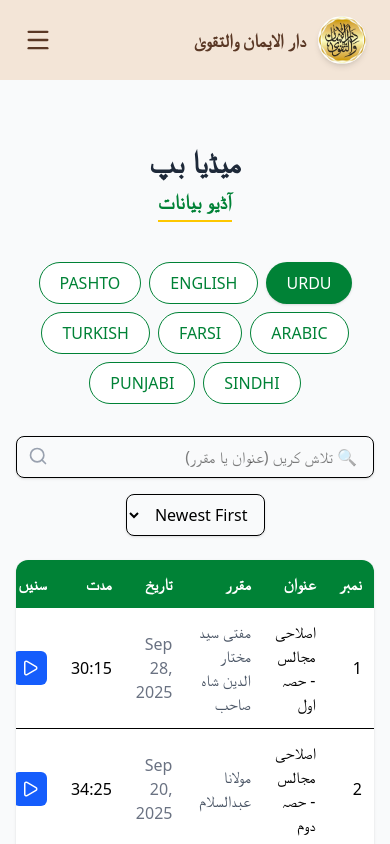
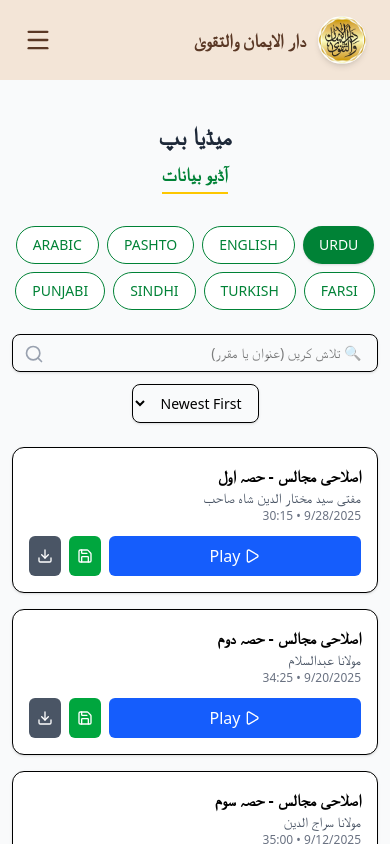
Before and after one commit to Ultimate-Hacker-1337/DET, a React (Vite) app: page /audiobayanaat in a window 390 px wide. Shown: the top 844 px of the page. Built offline with nearby package versions, Linux system fonts and the light colour scheme; a web font is replaced by a local one.

Commit message:
Updated feature XYZ

```diff
--- a/src/pages/Publication/AudioBayanaat.jsx
+++ b/src/pages/Publication/AudioBayanaat.jsx
@@ -103,26 +103,27 @@ export default function AudioBayanaat() {
   };
 
   return (
-    <div className="bg-gray-50 min-h-screen py-16 px-4 sm:px-6 lg:px-12">
-      <div className="max-w-6xl mx-auto text-center mb-10">
-        <h2 className="text-3xl md:text-4xl font-bold text-gray-800 mb-2">
+    <div className="bg-gray-50 min-h-screen py-10 px-3 sm:px-6 lg:px-12">
+      <div className="max-w-6xl mx-auto text-center mb-8">
+        <h2 className="text-2xl md:text-4xl font-bold text-gray-800 mb-2">
           میڈیا بپ
         </h2>
-        <p className="text-xl text-green-700 font-semibold border-b-2 border-yellow-400 inline-block pb-1">
+        <p className="text-lg md:text-xl text-green-700 font-semibold border-b-2 border-yellow-400 inline-block pb-1">
           آڈیو بیانات
         </p>
       </div>
 
       {/* Language Tabs */}
-      <div className="flex justify-center flex-wrap gap-2 mb-8">
+      <div className="flex justify-center flex-wrap gap-2 mb-6">
         {languages.map((lang) => (
           <button
             key={lang}
             onClick={() => setActiveLang(lang)}
-            className={`px-5 py-2 rounded-full transition font-medium ${activeLang === lang
+            className={`px-4 py-2 rounded-full text-sm md:text-base transition font-medium ${
+              activeLang === lang
                 ? "bg-green-700 text-white shadow"
                 : "bg-white text-green-700 border border-green-700 hover:bg-green-50"
-              }`}
+            }`}
           >
             {lang.toUpperCase()}
           </button>
@@ -130,19 +131,19 @@ export default function AudioBayanaat() {
       </div>
 
       {/* Search + Sort */}
-      <div className="flex flex-col md:flex-row justify-between items-center gap-4 mb-6">
+      <div className="flex flex-col md:flex-row justify-between items-center gap-3 mb-6">
         <div className="relative w-full md:w-1/2">
           <input
             type="text"
             placeholder="🔍 تلاش کریں (عنوان یا مقرر)"
-            className="w-full border rounded-lg py-2 px-4 pl-10 shadow-sm focus:ring-green-600 focus:border-green-600"
+            className="w-full border rounded-lg py-2 px-4 pl-10 text-sm md:text-base shadow-sm focus:ring-green-600 focus:border-green-600"
             value={search}
             onChange={(e) => setSearch(e.target.value)}
           />
           <Search className="absolute left-3 top-2.5 text-gray-400 w-5 h-5" />
         </div>
         <select
-          className="border rounded-lg py-2 px-3 shadow-sm focus:ring-green-600 focus:border-green-600"
+          className="border rounded-lg py-2 px-3 text-sm md:text-base shadow-sm focus:ring-green-600 focus:border-green-600"
           value={sortBy}
           onChange={(e) => setSortBy(e.target.value)}
         >
@@ -151,10 +152,10 @@ export default function AudioBayanaat() {
         </select>
       </div>
 
-      {/* Table */}
-      <div className="overflow-x-auto bg-white shadow rounded-xl">
+      {/* Table for desktop, cards for mobile */}
+      <div className="hidden md:block overflow-x-auto bg-white shadow rounded-xl">
         <table className="w-full text-right border-collapse">
-          <thead className="bg-green-700 text-white">
+          <thead className="bg-green-700 text-white text-sm md:text-base">
             <tr>
               <th className="p-3">نمبر</th>
               <th className="p-3">عنوان</th>
@@ -169,13 +170,13 @@ export default function AudioBayanaat() {
             {filtered.map((b, idx) => (
               <motion.tr
                 key={b.id}
-                initial={{ opacity: 0, y: 20 }}
+                initial={{ opacity: 0, y: 15 }}
                 animate={{ opacity: 1, y: 0 }}
-                transition={{ duration: 0.3, delay: idx * 0.1 }}
-                className="border-b hover:bg-gray-50"
+                transition={{ duration: 0.3, delay: idx * 0.05 }}
+                className="border-b hover:bg-gray-50 text-sm md:text-base"
               >
                 <td className="p-3">{idx + 1}</td>
-                <td className="p-3 font-medium">{b.title}</td>
+                <td className="p-3 font-medium break-words">{b.title}</td>
                 <td className="p-3 text-gray-600">{b.scholar}</td>
                 <td className="p-3 text-gray-500">
                   {new Date(b.date).toLocaleDateString("en-US", {
@@ -191,18 +192,18 @@ export default function AudioBayanaat() {
                     className="bg-blue-600 text-white p-2 rounded-md hover:bg-blue-700 transition"
                   >
                     {currentAudio?.id === b.id && isPlaying ? (
-                      <Pause size={18} />
+                      <Pause size={16} />
                     ) : (
-                      <Play size={18} />
+                      <Play size={16} />
                     )}
                   </button>
                 </td>
                 <td className="p-3 flex gap-2">
                   <button className="bg-green-600 text-white p-2 rounded-md hover:bg-green-700 transition">
-                    <Save size={18} />
+                    <Save size={16} />
                   </button>
                   <button className="bg-gray-600 text-white p-2 rounded-md hover:bg-gray-700 transition">
-                    <Download size={18} />
+                    <Download size={16} />
                   </button>
                 </td>
               </motion.tr>
@@ -211,22 +212,67 @@ export default function AudioBayanaat() {
         </table>
       </div>
 
+      {/* Mobile Cards */}
+      <div className="md:hidden space-y-4">
+        {filtered.map((b, idx) => (
+          <motion.div
+            key={b.id}
+            initial={{ opacity: 0, y: 15 }}
+            animate={{ opacity: 1, y: 0 }}
+            transition={{ duration: 0.3, delay: idx * 0.05 }}
+            className="bg-white p-4 rounded-xl shadow border"
+          >
+            <h4 className="font-semibold text-base break-words">{b.title}</h4>
+            <p className="text-sm text-gray-600">{b.scholar}</p>
+            <p className="text-xs text-gray-500">
+              {new Date(b.date).toLocaleDateString("en-US")} • {b.duration}
+            </p>
+            <div className="flex gap-2 mt-3">
+              <button
+                onClick={() => handlePlay(b)}
+                className="flex-1 bg-blue-600 text-white py-2 rounded-md hover:bg-blue-700 transition flex items-center justify-center gap-1"
+              >
+                {currentAudio?.id === b.id && isPlaying ? (
+                  <>
+                    <Pause size={16} /> Pause
+                  </>
+                ) : (
+                  <>
+                    <Play size={16} /> Play
+                  </>
+                )}
+              </button>
+              <button className="bg-green-600 text-white p-2 rounded-md hover:bg-green-700 transition">
+                <Save size={16} />
+              </button>
+              <button className="bg-gray-600 text-white p-2 rounded-md hover:bg-gray-700 transition">
+                <Download size={16} />
+              </button>
+            </div>
+          </motion.div>
+        ))}
+      </div>
+
       {/* Floating Audio Player */}
       {currentAudio && (
         <motion.div
           initial={{ y: 100, opacity: 0 }}
           animate={{ y: 0, opacity: 1 }}
-          className="fixed bottom-4 left-1/2 transform -translate-x-1/2 bg-white shadow-xl rounded-full px-6 py-3 flex items-center gap-4 w-[90%] md:w-[600px] border"
+          className="fixed bottom-3 left-1/2 transform -translate-x-1/2 bg-white shadow-lg rounded-2xl px-4 py-3 flex items-center gap-3 w-[95%] sm:w-[80%] md:w-[600px] border"
         >
-          <div className="flex-1">
-            <h4 className="font-semibold">{currentAudio.title}</h4>
-            <p className="text-sm text-gray-500">{currentAudio.scholar}</p>
+          <div className="flex-1 min-w-0">
+            <h4 className="font-semibold text-sm md:text-base truncate">
+              {currentAudio.title}
+            </h4>
+            <p className="text-xs md:text-sm text-gray-500 truncate">
+              {currentAudio.scholar}
+            </p>
           </div>
           <button
             onClick={() => handlePlay(currentAudio)}
-            className="bg-blue-600 text-white p-3 rounded-full hover:bg-blue-700 transition"
+            className="bg-blue-600 text-white p-2 md:p-3 rounded-full hover:bg-blue-700 transition"
           >
-            {isPlaying ? <Pause size={20} /> : <Play size={20} />}
+            {isPlaying ? <Pause size={18} /> : <Play size={18} />}
           </button>
           <button
             onClick={() => {
@@ -234,11 +280,15 @@ export default function AudioBayanaat() {
               setCurrentAudio(null);
               setIsPlaying(false);
             }}
-            className="bg-red-500 text-white p-3 rounded-full hover:bg-red-600 transition"
+            className="bg-red-500 text-white p-2 md:p-3 rounded-full hover:bg-red-600 transition"
           >
-            <X size={20} />
+            <X size={18} />
           </button>
-          <audio ref={audioRef} src={currentAudio.url} onEnded={() => setIsPlaying(false)} />
+          <audio
+            ref={audioRef}
+            src={currentAudio.url}
+            onEnded={() => setIsPlaying(false)}
+          />
         </motion.div>
       )}
     </div>
```
